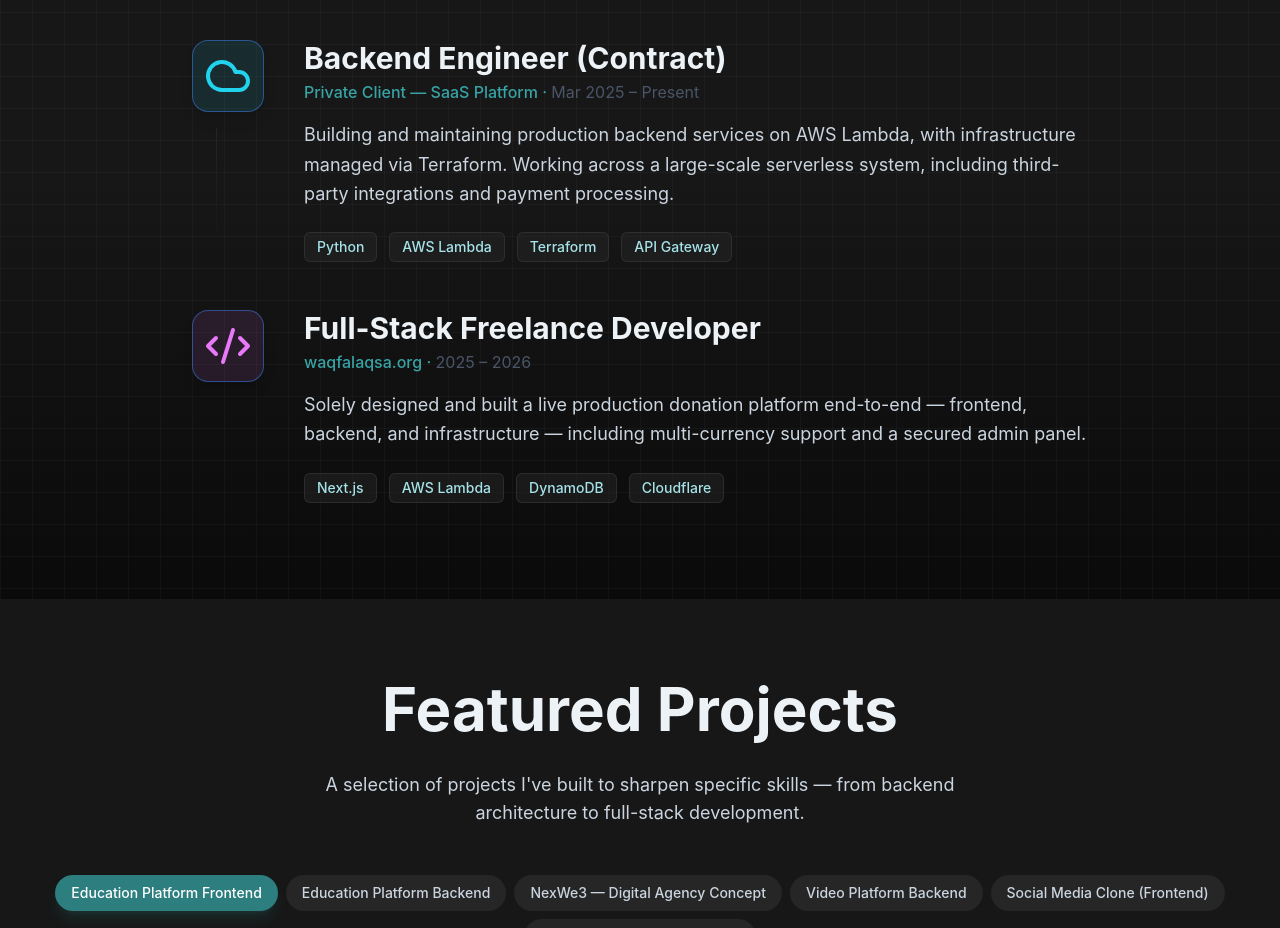
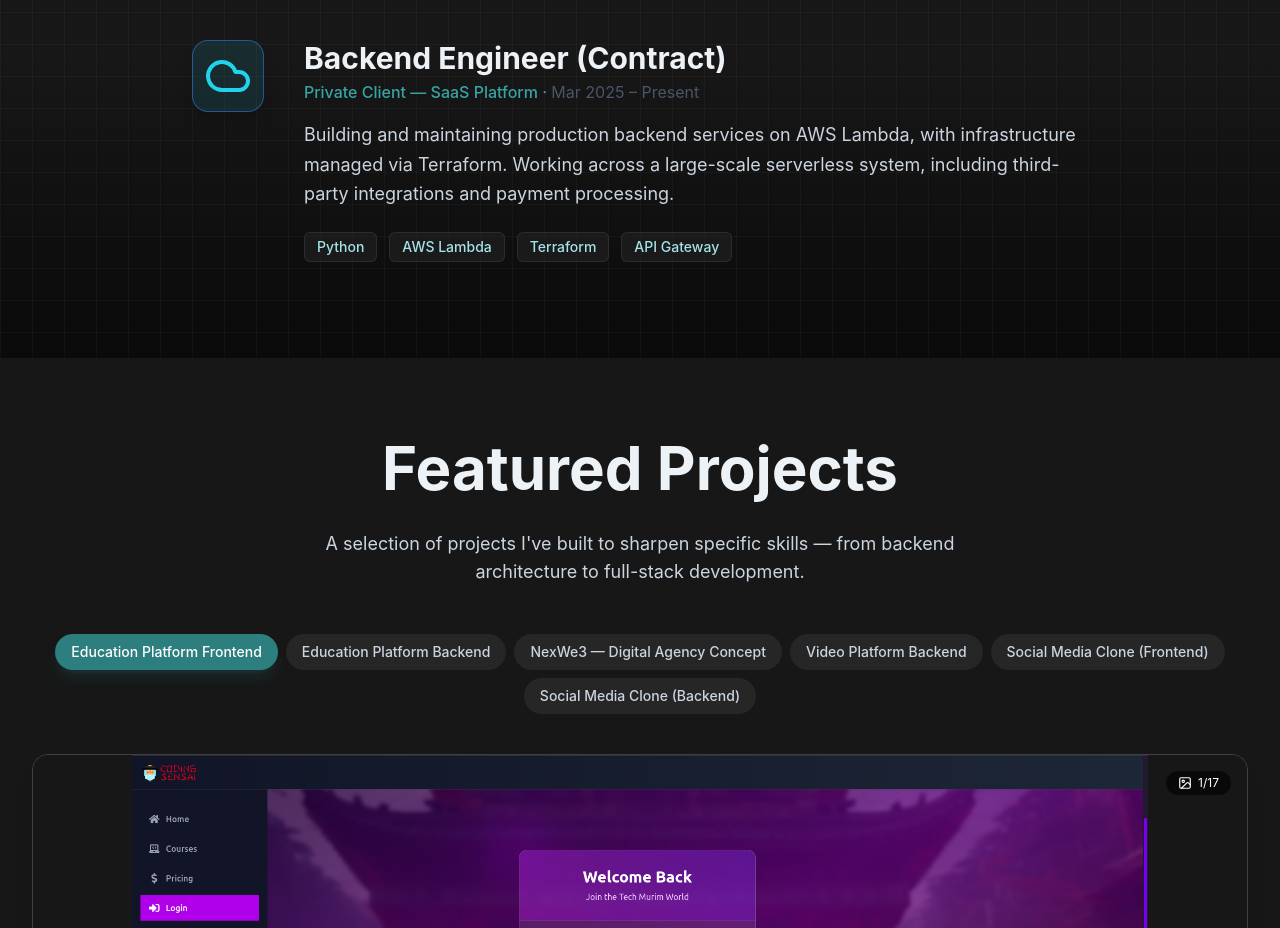
Before and after one commit to AhmadOsama9/My-Portfolio, a React (Vite) app: page / in a window 1280 px wide. Shown: the part 2060-2988 px from the top of the page. Built offline with nearby package versions, Linux system fonts and the light colour scheme.

Commit message:
Comment out a Section in Experience

```diff
--- a/src/components/Experience.jsx
+++ b/src/components/Experience.jsx
@@ -20,20 +20,20 @@ const experienceGroups = [
     accent: "border-cyan-400",
     iconBg: "bg-cyan-400/10"
   },
-  {
-    id: 2,
-    icon: <Code2 className="w-12 h-12 text-fuchsia-400" />,
-    title: "Full-Stack Freelance Developer",
-    subtitle: "waqfalaqsa.org",
-    period: "2025 – 2026",
-    description: "Solely designed and built a live production donation platform end-to-end — frontend, backend, and infrastructure — including multi-currency support and a secured admin panel.",
-    technologies: [
-      "Next.js", "AWS Lambda", "DynamoDB", "Cloudflare"
-    ],
-    color: "from-fuchsia-400/20 to-fuchsia-700/5",
-    accent: "border-fuchsia-400",
-    iconBg: "bg-fuchsia-400/10"
-  }
+  // {
+  //   id: 2,
+  //   icon: <Code2 className="w-12 h-12 text-fuchsia-400" />,
+  //   title: "Full-Stack Freelance Developer",
+  //   subtitle: "waqfalaqsa.org",
+  //   period: "2025 – 2026",
+  //   description: "Solely designed and built a live production donation platform end-to-end — frontend, backend, and infrastructure — including multi-currency support and a secured admin panel.",
+  //   technologies: [
+  //     "Next.js", "AWS Lambda", "DynamoDB", "Cloudflare"
+  //   ],
+  //   color: "from-fuchsia-400/20 to-fuchsia-700/5",
+  //   accent: "border-fuchsia-400",
+  //   iconBg: "bg-fuchsia-400/10"
+  // }
 ];
 
 // Animation variants
```
